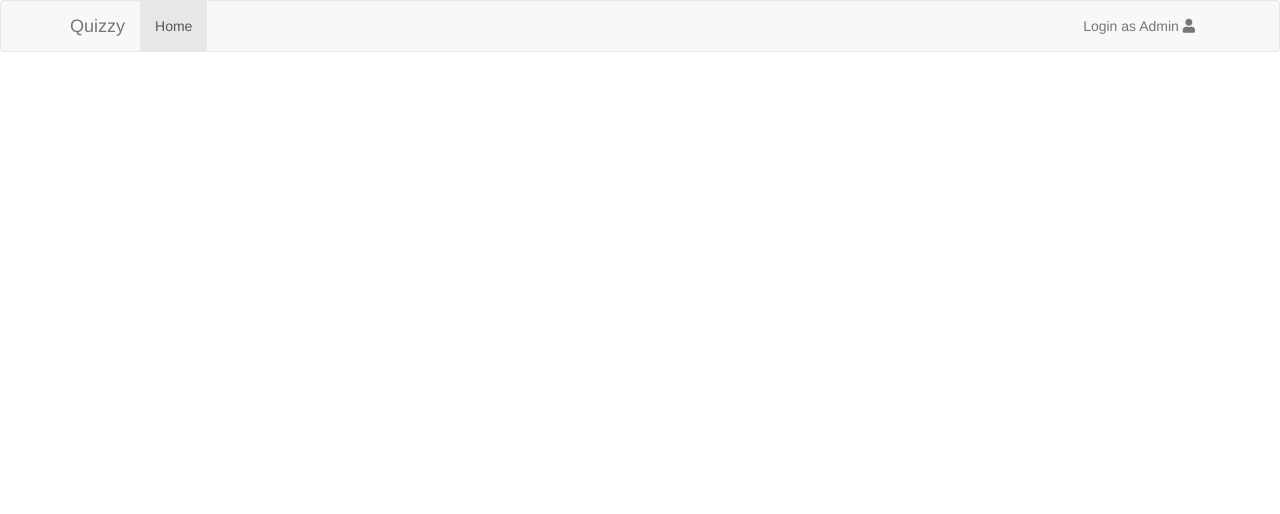
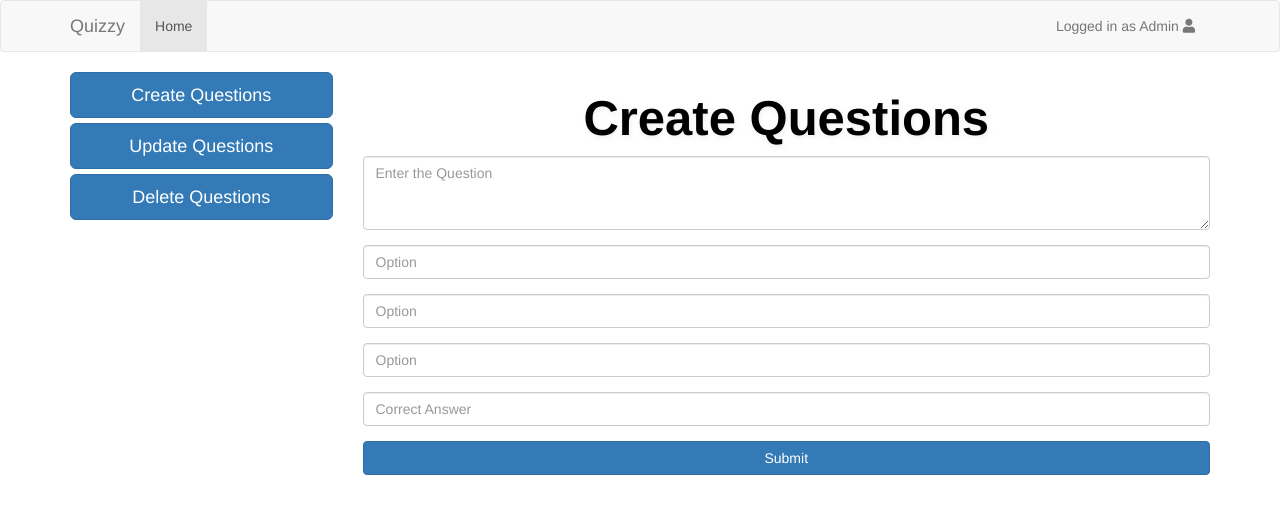
Before and after one commit to abioludipe/Quiz, a website: page dashboard.html in a window 1280 px wide. Drawn offline with nearby package versions, Linux system fonts and the light colour scheme.

Commit message:
dashboard create form

```diff
--- a/Landing.css
+++ b/Landing.css
@@ -36,3 +36,7 @@ hr {
     padding-top: 10px;
     padding-bottom: 40px;
 }
+
+.button-group a {
+    color: white;
+}
--- a/dashboard.html
+++ b/dashboard.html
@@ -32,12 +32,49 @@
                     </ul>
 
                     <ul class="nav navbar-nav navbar-right">
-                      <li><a href="Admin.html">Login as Admin <i class="fas fa-user"></i></a></li>
+                      <li><a href="Admin.html">Logged in as Admin <i class="fas fa-user"></i></a></li>
 
                     </ul>
                   </div><!-- /.navbar-collapse -->
                 </div><!-- /.container-fluid -->
               </nav>
+              <div class="container">
+                  <div class="row">
+                      <div class="col-md-3">
+                            <div class="button-group">
+                                    <button class = "btn btn-block btn-primary btn-lg"><a href = "#createForm">Create Questions</a></button>
+                                    <button class = "btn btn-block btn-primary btn-lg"><a href = "#createForm">Update Questions</a></button>
+                                    <button class = "btn btn-block btn-primary btn-lg"><a href = "#createForm">Delete Questions</a></button>
+
+                                </div>
+                        </div>
+                        <div class="col-md-9">
+                            <div id="createForm">
+                                    <h1 style="text-align: center;">Create Questions </h1>
+                                    <form id="form">
+                                            <div class= "form-group">
+                                                    <textarea class="form-control" rows="3" id="questiontext" placeholder="Enter the Question"></textarea>
+                                                </div>
+                                        <div class= "form-group">
+                                            <input class="form-control" type="text" id = "optionA" placeholder = "Option" required>
+                                        </div>
+                                        <div class= "form-group">
+                                                <input class="form-control" type="text" id = "optionB" placeholder = "Option" required>
+                                            </div>
+                                            <div class= "form-group">
+                                                    <input class="form-control" type="text" id = "optionC" placeholder = "Option" required>
+                                                </div>
+                                                <div class= "form-group">
+                                                        <input class="form-control" type="text" id = "answer" placeholder = "Correct Answer" required>
+                                                    </div>
+                                        <div class= "form-group">
+                                            <button id="submit" class="btn btn-block btn-primary">Submit</button>
+                                        </div>
+                                    </form>
+                            </div>
+                        </div>
+                  </div>
+              </div>
 
 
               <script
```
